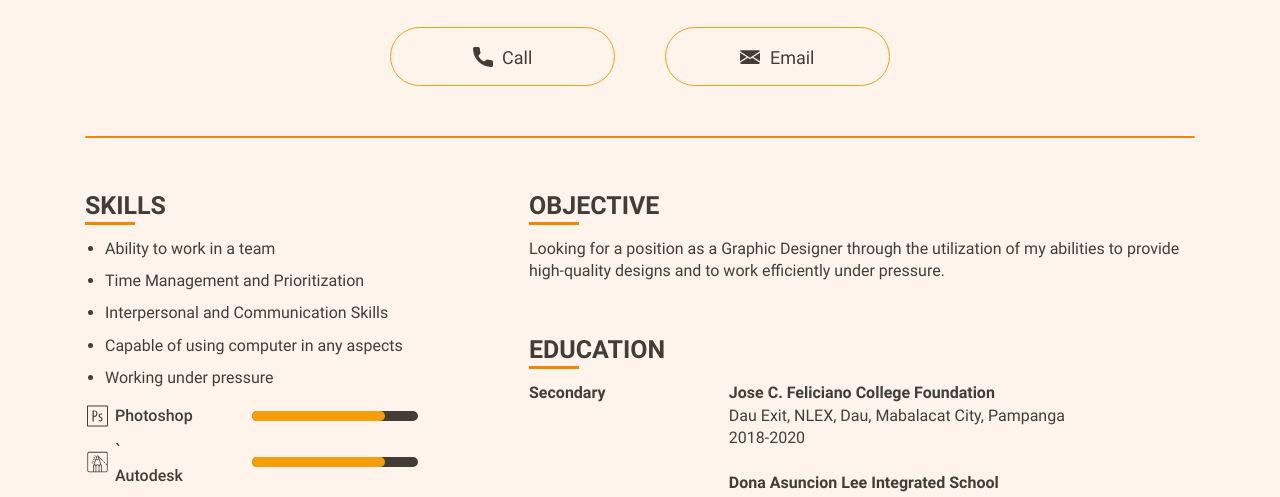
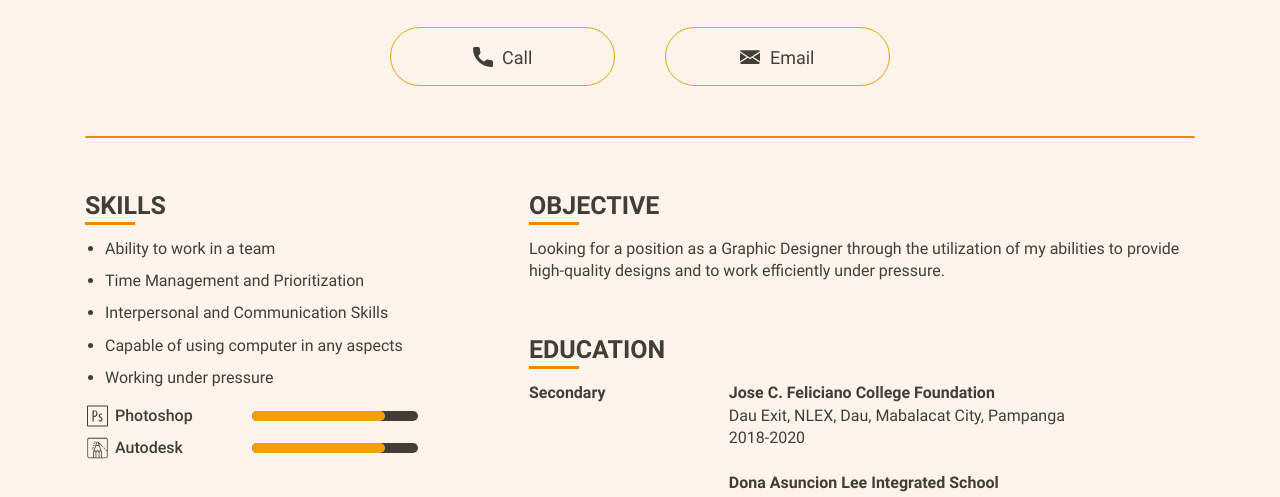
Before and after one commit to jmad32/portfolio, a website: page src/index.html in a window 1280 px wide. Shown: the part 412-909 px from the top of the page. Drawn offline with nearby package versions, Linux system fonts and the light colour scheme; files that its build step writes are made by us from their sources; files whose address does not match are found by name.

Commit message:
Fixed issue

```diff
--- a/src/index.html
+++ b/src/index.html
@@ -168,7 +168,7 @@
                     </div>
                   </div>
                   <div class="app">
-                    <div class="text">`
+                    <div class="text">
                       <img
                         src="./assets/images/icon-autodesk-sketchbook.svg"
                         alt="Icon"
```
